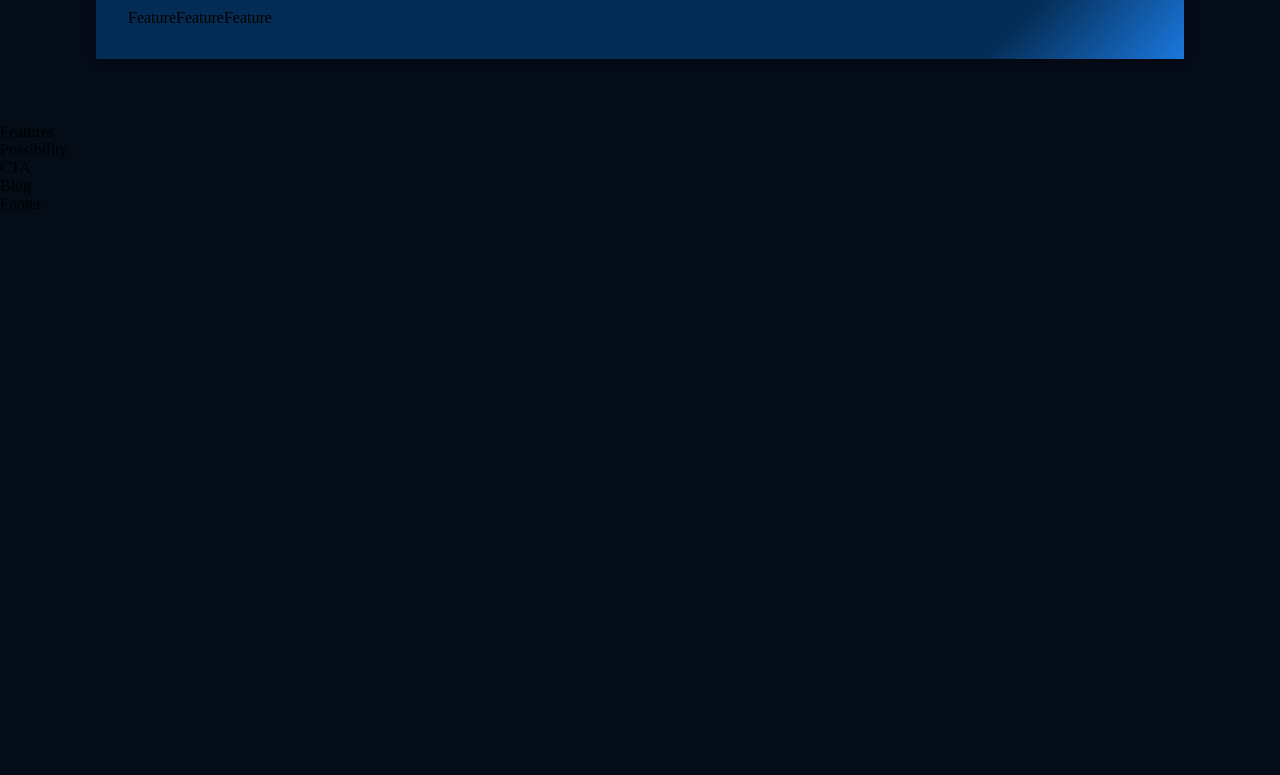
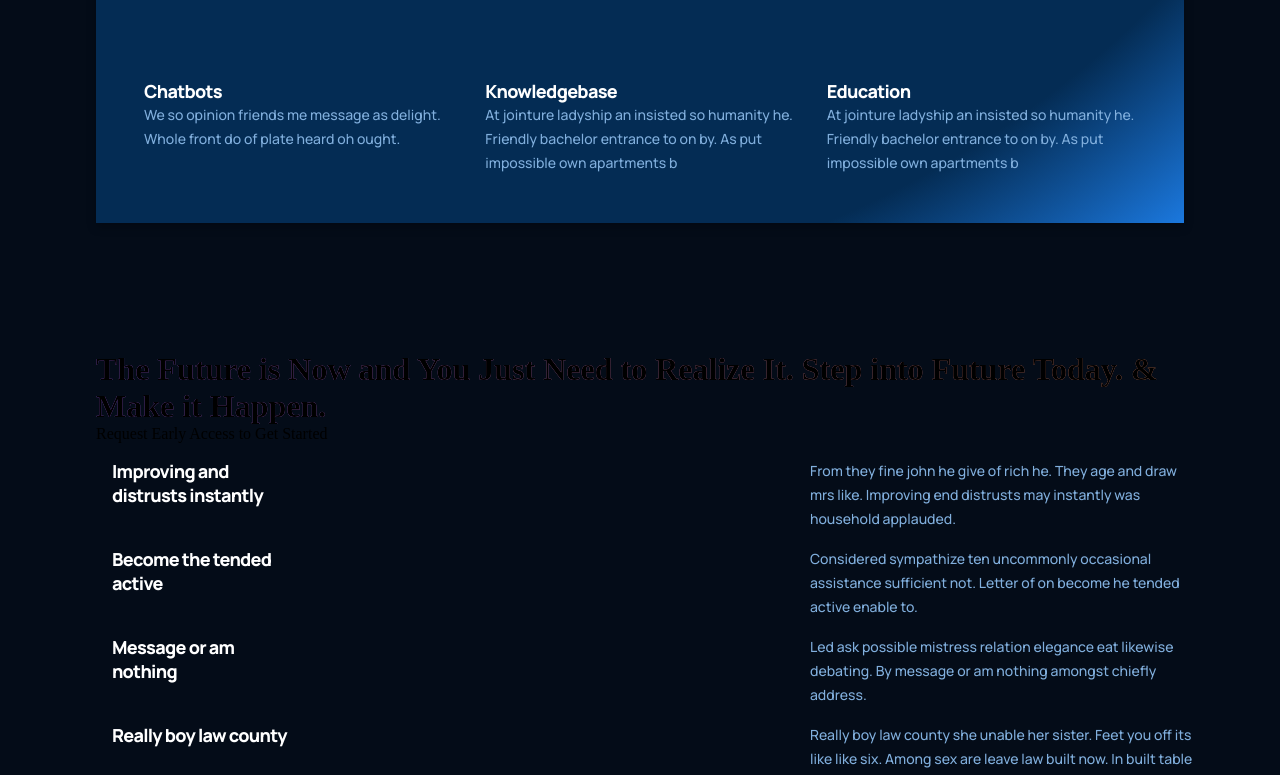
Before and after one commit to Samay10/GPT3, a React (Create React App) app: page / in a window 1280 px wide. Shown: the part 1217-1992 px from the top of the page. Before the commit the page ends 1430 px from the top, so only its background shows below. Built offline with nearby package versions, Linux system fonts and the light colour scheme.

Commit message:
Features draft 1

```diff
--- a/src/components/feature/Feature.jsx
+++ b/src/components/feature/Feature.jsx
@@ -1,10 +1,16 @@
 import React from 'react';
 import'./feature.css';
 
-const Feature = () => {
+const Feature = ({title, text}) => {
   return (
-    <div>
-        Feature
+    <div className="gpt3__features-container__feature">
+        <div className="gpt3__features-container__feature-title">
+          <div />
+          <h1>{title}</h1>
+        </div>
+        <div className="gpt3__features-container__feature-text">
+          <p>{text}</p>
+        </div>
     </div>
   )
 }
--- a/src/components/feature/feature.css
+++ b/src/components/feature/feature.css
@@ -0,0 +1,63 @@
+.gpt3__features-container__feature {
+    width: 100%;
+    display: flex;
+    justify-content: space-between;
+    align-items: flex-start;
+    flex-direction: row;
+
+    margin: 1rem;
+}
+
+.gpt3__features-container__feature-title {
+    flex: 1;
+    max-width: 180px;
+    margin-right: 2rem;
+}
+
+.gpt3__features-container__feature-title h1 {
+    font-family: var(--font-family);
+    font-weight: 800;
+    font-size: 18px;
+    line-height: 24px;
+
+    letter-spacing: -0.04em;
+    color: #FFFFFF;
+}
+
+gpt3__features-container__feature-title div {
+    width: 38px;
+    height: 3px;
+    background: var(--gradient-bar);
+    box-shadow: 0 4px 4px rgba(0, 0, 0, 0.25);
+    margin-bottom: 0.25rem;
+}
+
+.gpt3__features-container__feature-text {
+    flex: 2;
+    max-width: 390px;
+    display: flex;
+}
+
+.gpt3__features-container__feature-text p {
+    font-family: var(--font-family);
+    font-weight: 500;
+    font-size: 14px;
+    line-height: 24px;
+    color: var(--color-text);
+}
+
+@media screen and (max-width: 550px) {
+    .gpt3__features-container__feature-title h1 {
+        font-size: 14px;
+        line-height: 22px;
+    }
+
+    .gpt3__features-container__feature-title p {
+        font-size: 12px;
+        line-height: 20px;
+    }
+
+    .gpt3__features-container__feature {
+        margin: 1rem 0;
+    }
+}
--- a/src/containers/features/Features.jsx
+++ b/src/containers/features/Features.jsx
@@ -1,10 +1,38 @@
 import React from 'react';
 import'./features.css';
+import { Feature } from '../../components';
+
+const featuresData = [
+  {
+    title: 'Improving and distrusts instantly',
+    text: 'From they fine john he give of rich he. They age and draw mrs like. Improving end distrusts may instantly was household applauded.'
+  },
+  {
+    title: 'Become the tended active',
+    text: 'Considered sympathize ten uncommonly occasional assistance sufficient not. Letter of on become he tended active enable to.',
+  },
+  {
+    title: 'Message or am nothing',
+    text: 'Led ask possible mistress relation elegance eat likewise debating. By message or am nothing amongst chiefly address.',
+  },
+  {
+    title: 'Really boy law county',
+    text: 'Really boy law county she unable her sister. Feet you off its like like six. Among sex are leave law built now. In built table in an rapid blush..',
+  },
+];
 
 const Features = () => {
   return (
-    <div>
-        Features
+    <div className="gpt__features section__padding" id="features">
+      <div className="gpt3__features-heading">
+        <h1 className="gradient__text">The Future is Now and You Just Need to Realize It. Step into Future Today. & Make it Happen.</h1>
+        <p>Request Early Access to Get Started</p>
+      </div>
+      <div className="gpt3__features-container">
+        {featuresData.map((item, index) => (
+          <Feature title={item.title} text={item.text} key={item.title + index} />
+        ))}
+      </div>
     </div>
   )
 }
--- a/src/containers/whatGPT3/WhatGPT3.jsx
+++ b/src/containers/whatGPT3/WhatGPT3.jsx
@@ -6,16 +6,16 @@
   return (
     <div className="gpt3__whatgpt3 section__margin" id="wgpt3">
       <div className="gpt3__whatgpt3-feature">
-        <Feature />
+        <Feature title="What is GPT-3" text="We so opinion friends me message as delight. Whole front do of plate heard oh ought. His defective nor convinced residence own. Connection has put impossible own apartments boisterous. At jointure ladyship an insisted so humanity he. Friendly bachelor entrance to on by."/>
       </div>
       <div className="gpt3__whatgpt3-heading">
         <h1 className="gradient__text">The possibilities are beyond your imagination</h1>
         <p>Explore the Library</p>
       </div>
       <div className="gpt3__whatgpt3-container">
-        <Feature />
-        <Feature />
-        <Feature />
+        <Feature title="Chatbots" text="We so opinion friends me message as delight. Whole front do of plate heard oh ought." />
+        <Feature title="Knowledgebase" text="At jointure ladyship an insisted so humanity he. Friendly bachelor entrance to on by. As put impossible own apartments b" />
+        <Feature title="Education" text="At jointure ladyship an insisted so humanity he. Friendly bachelor entrance to on by. As put impossible own apartments b" />
       </div>
     </div>
   )
```
